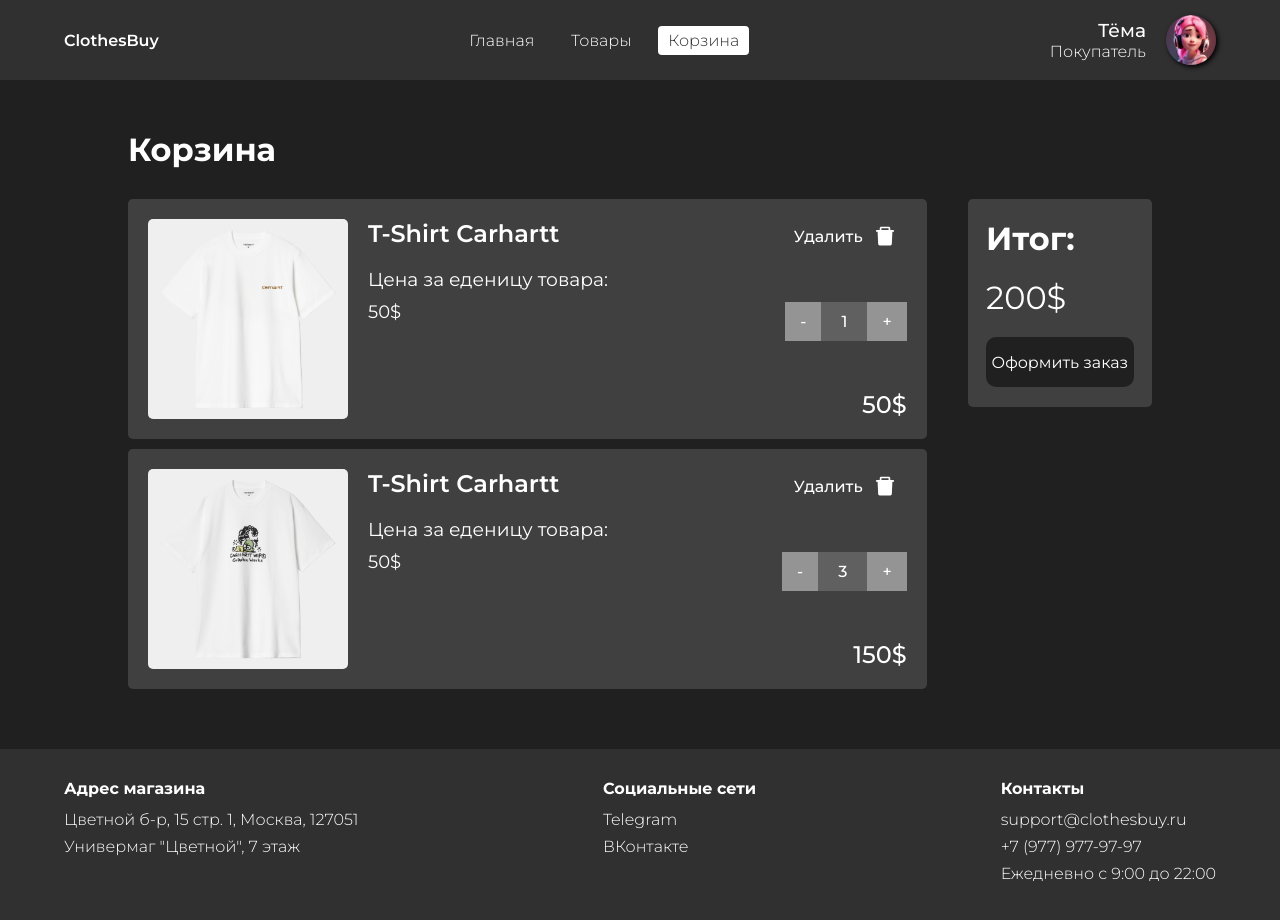
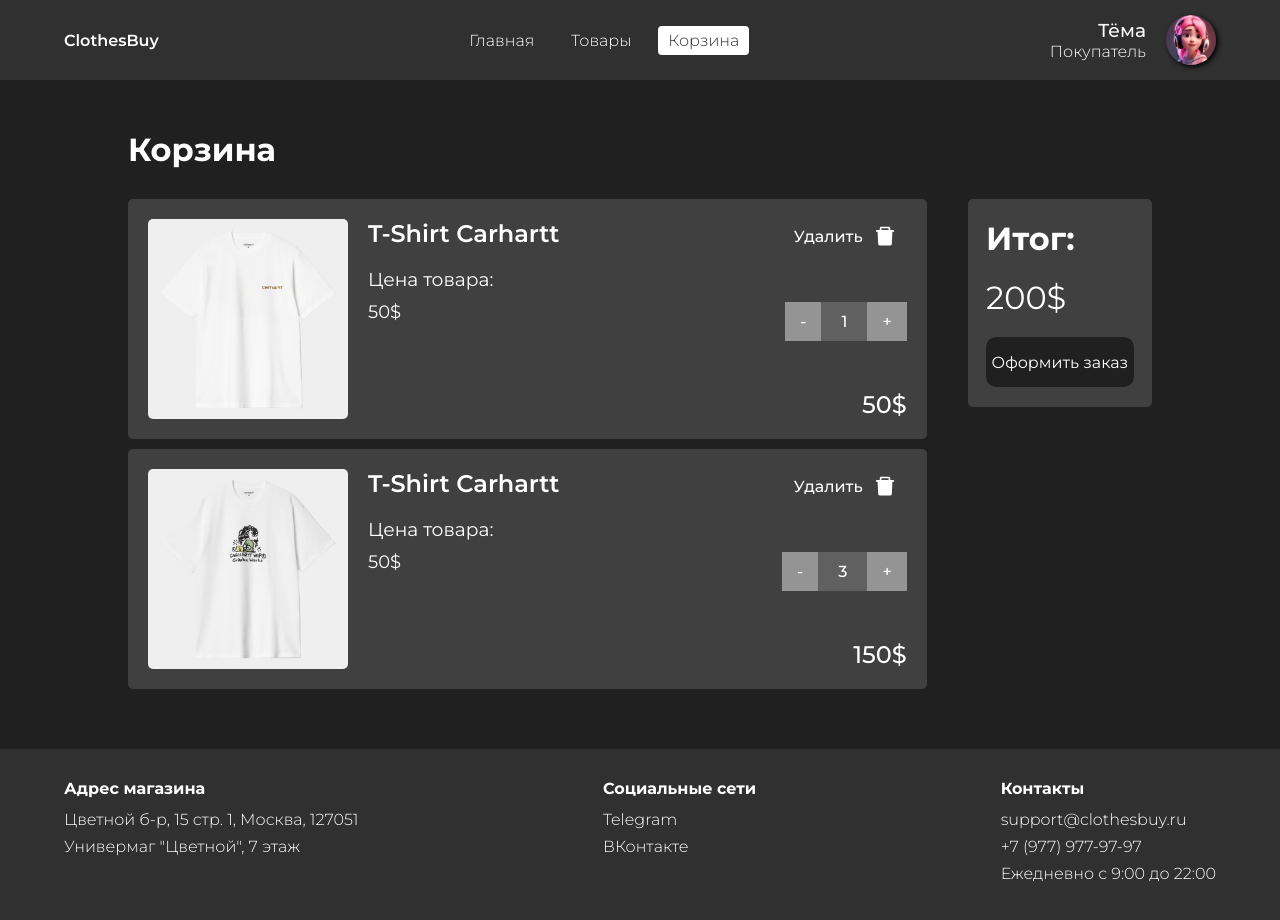
Before and after one commit to insaneluv666/clothes-buy-v2, a React (Vite) app: page /cart in a window 1280 px wide. Built offline with nearby package versions, Linux system fonts and the light colour scheme.

Commit message:
refactoring

```diff
--- a/src/pages/Cart.tsx
+++ b/src/pages/Cart.tsx
@@ -48,7 +48,7 @@
             <img src={el.image} alt="Product Image" className='product-image'/>
             <ProductText>
               <span>{el.productType} {el.brand}</span>
-              <h3>Цена за еденицу товара:</h3>
+              <h3>Цена товара:</h3>
               <Price>{el.price}$</Price>
             </ProductText>
           </ProductDescription>
```
